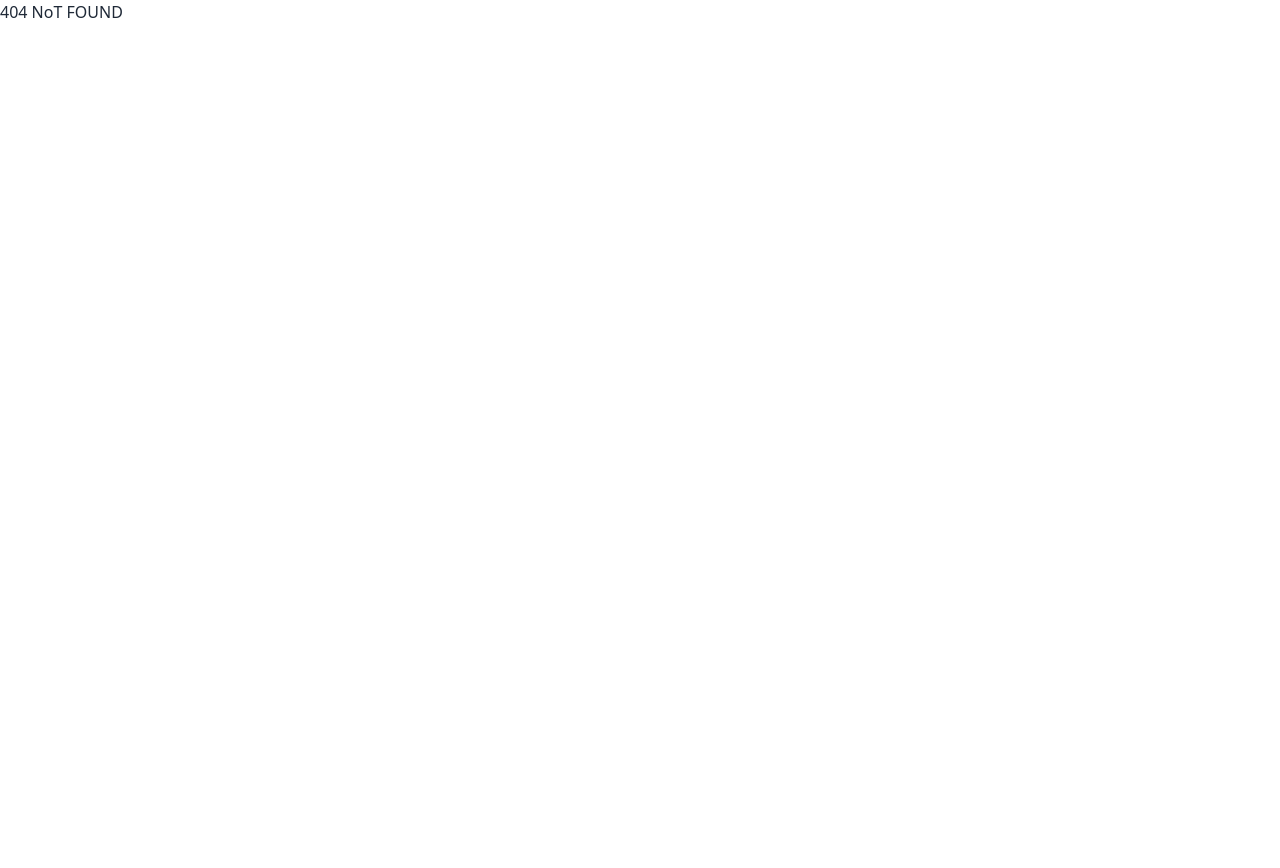
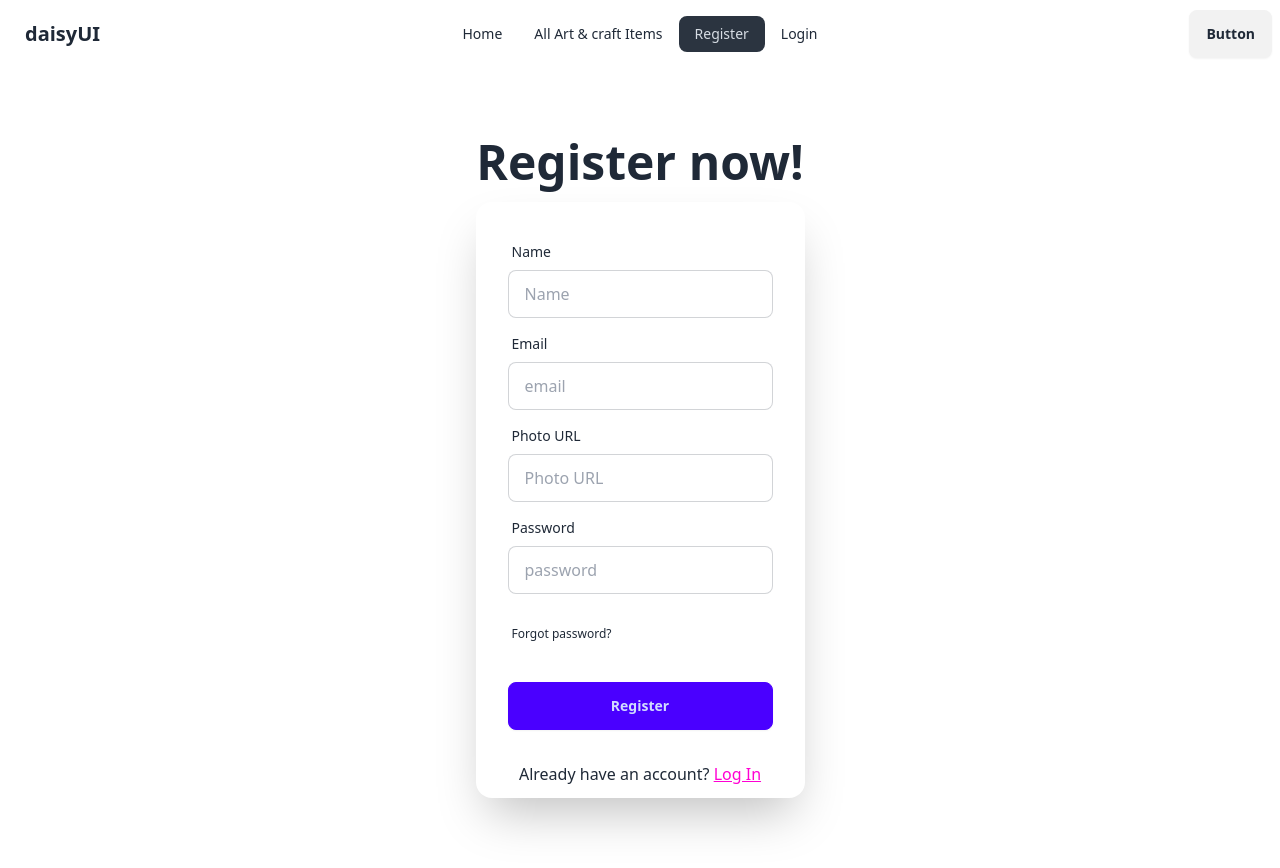
Before and after one commit to Subahan-1D/craft-store-client-10, a React (Vite) app: page /register in a window 1280 px wide. Before the commit this address had no page. Before the commit the page ends 800 px from the top, so only its background shows below. Built offline with nearby package versions, Linux system fonts and the light colour scheme.

Commit message:
added by registe page

```diff
--- a/package.json
+++ b/package.json
@@ -17,6 +17,7 @@
     "react-dom": "^18.2.0",
     "react-icons": "^5.2.0",
     "react-router-dom": "^6.23.0",
+    "react-toastify": "^10.0.5",
     "sort-by": "^1.2.0"
   },
   "devDependencies": {
--- a/src/components/Login/Login.jsx
+++ b/src/components/Login/Login.jsx
@@ -5,40 +5,33 @@ const Login = () => {
     return (
         <div>
             <div className="hero min-h-screen bg-base-200">
-                <div className="">
-                    <div className="text-center">
-                        <h1 className="text-4xl font-bold mt-4 mb-4">Login now!</h1>
+                <div className="hero-content flex-col">
+                    <div className="text-center ">
+                        <h1 className="text-5xl font-bold">Login now!</h1>
+
                     </div>
                     <div className="card shrink-0 w-full max-w-sm shadow-2xl bg-base-100">
-                        <form className="card-body p-16" >
+                        <form className="card-body">
                             <div className="form-control">
                                 <label className="label">
                                     <span className="label-text">Email</span>
                                 </label>
-                                <input type="email" name='email' placeholder="email" className="input input-bordered" required />
+                                <input type="email" placeholder="email" className="input input-bordered" required />
                             </div>
                             <div className="form-control">
                                 <label className="label">
                                     <span className="label-text">Password</span>
                                 </label>
-                                <input type="password" name='password' placeholder="password" className="input input-bordered" required />
+                                <input type="password" placeholder="password" className="input input-bordered" required />
                                 <label className="label">
                                     <a href="#" className="label-text-alt link link-hover">Forgot password?</a>
                                 </label>
                             </div>
-                            <div>
-                                <ul className='flex justify-center list-none gap-8'>
-                                    {/* <li onClick={handleGoogleSignIn}><FaGoogle /></li>
-                                    <li onClick={handleGithubSignIn}><FaGithub /></li> */}
-                                </ul>
-                            </div>
                             <div className="form-control mt-6">
                                 <button className="btn btn-primary">Login</button>
                             </div>
-                            <div>
-                                <p>Not have a account? <Link to="/Register">Register Now.</Link></p>
-                            </div>
                         </form>
+                        <p>Not have a account? <Link to="/register"><a className="link link-secondary">Register Now </a></Link></p>
                     </div>
                 </div>
             </div>
--- a/src/components/Navbar/Navbar.jsx
+++ b/src/components/Navbar/Navbar.jsx
@@ -5,6 +5,7 @@ const Navbar = () => {
     const navLinks=<>
     <li><NavLink to='/'>Home</NavLink></li>
     <li><NavLink to='/allart'>All Art & craft Items</NavLink></li>
+    <li><NavLink to='/register'>Register</NavLink></li>
     <li><NavLink to='/login'>Login</NavLink></li>
     </>
     return (
--- a/src/components/Providers/AuthProvider.jsx
+++ b/src/components/Providers/AuthProvider.jsx
@@ -2,6 +2,8 @@ import { createContext } from "react";
 
 export const AuthContext = createContext(null);
 const AuthProvider = ({ children }) => {
+
+
 
     const authInfo = {}
 
--- a/src/components/Register/Register.jsx
+++ b/src/components/Register/Register.jsx
@@ -1,9 +1,63 @@
+import { Link } from "react-router-dom";
 
 
 const Register = () => {
+    const handleRegister = e =>{
+        e.preventDefault();
+        const form = e.target;
+        const name = form.name.value;
+        const email = form.email.value;
+        const photoURL = form.photoURL.value;
+        const password = form.password.value;
+        const formData = {name,email,photoURL,password,}
+        console.log(formData);
+    }
     return (
         <div>
+            <div className="hero min-h-screen ">
+                <div className="hero-content flex-col ">
+                    <div className="text-center ">
+                        <h1 className="text-5xl font-bold">Register now!</h1>
+                    </div>
+                    <div className="card shrink-0 w-full max-w-sm shadow-2xl">
+                        <form onSubmit={handleRegister} className="card-body">
+                            <div className="form-control">
+                                <label className="label">
+                                    <span className="label-text">Name</span>
+                                </label>
+                                <input type="text" name="name" placeholder="Name" className="input input-bordered" required />
+                            </div>
+                            <div className="form-control">
+                                <label className="label">
+                                    <span className="label-text">Email</span>
+                                </label>
+                                <input type="email" name="email" placeholder="email" className="input input-bordered" required />
+                            </div>
+                            <div className="form-control">
+                                <label className="label">
+                                    <span className="label-text">Photo URL</span>
+                                </label>
+                                <input type="text" name="photoURL" placeholder="Photo URL" className="input input-bordered" required />
+                            </div>
+                            <div className="form-control">
+                                <label className="label">
+                                    <span className="label-text">Password</span>
+                                </label>
 
+                                    <input type= "password"name="password" placeholder="password" className="input input-bordered w-full" required />
+                                <br />
+                                <label className="label">
+                                    <a href="#" className="label-text-alt link link-hover">Forgot password?</a>
+                                </label>
+                            </div>
+                            <div className="form-control mt-6">
+                                <button className="btn btn-primary">Register</button>
+                            </div>
+                        </form>
+                        <p className="text-center mb-3">Already have an account? <Link to='/login'><a className="link link-secondary">Log In</a></Link></p>
+                    </div>
+                </div>
+            </div>
         </div>
     );
 };
--- /dev/null
+++ b/src/components/Update/Update.jsx
@@ -0,0 +1,38 @@
+const Update = () => {
+    return (
+        <div className="hero min-h-screen ">
+        <div className="hero-content flex-col ">
+          <div className="text-center ">
+            <h1 className="text-3xl font-bold animate__animated animate__backInDown">Update_Now!</h1>
+          </div>
+          <div className="card shrink-0 w-full max-w-sm shadow-2xl animate__animated animate__backInDown">
+            <form className="card-body">
+              <div className="form-control">
+                <label className="label">
+                  <span className="label-text">Name</span>
+                </label>
+                <input type="text" placeholder="Name" className="input input-bordered" required />
+              </div>
+              <div className="form-control">
+                <label className="label">
+                  <span className="label-text">Email</span>
+                </label>
+                <input type="email" placeholder="email" className="input input-bordered" required />
+              </div>
+              <div className="form-control">
+                <label className="label">
+                  <span className="label-text">Password</span>
+                </label>
+                <input type="password" placeholder="password" className="input input-bordered" required />
+              </div>
+              <div className="form-control mt-6">
+                <button className="btn btn-primary">Login</button>
+              </div>
+            </form>
+          </div>
+        </div>
+      </div>
+    );
+};
+
+export default Update;
--- a/src/main.jsx
+++ b/src/main.jsx
@@ -10,6 +10,7 @@ import Error from './components/Error/Error.jsx';
 import Home from './components/Home/Home.jsx';
 import Allart from './components/AllArt/Allart.jsx';
 import Login from './components/Login/Login.jsx';
+import Register from './components/Register/Register.jsx';
 const router = createBrowserRouter([
   {
     path: "/",
@@ -27,6 +28,10 @@ const router = createBrowserRouter([
       {
         path:'/login',
         element:<Login></Login>
+      },
+      {
+        path:'register',
+        element:<Register></Register>
       }
     ]
   },
```
Also changed, not shown: 1 other file (tests, documents, lock files or other folders).
